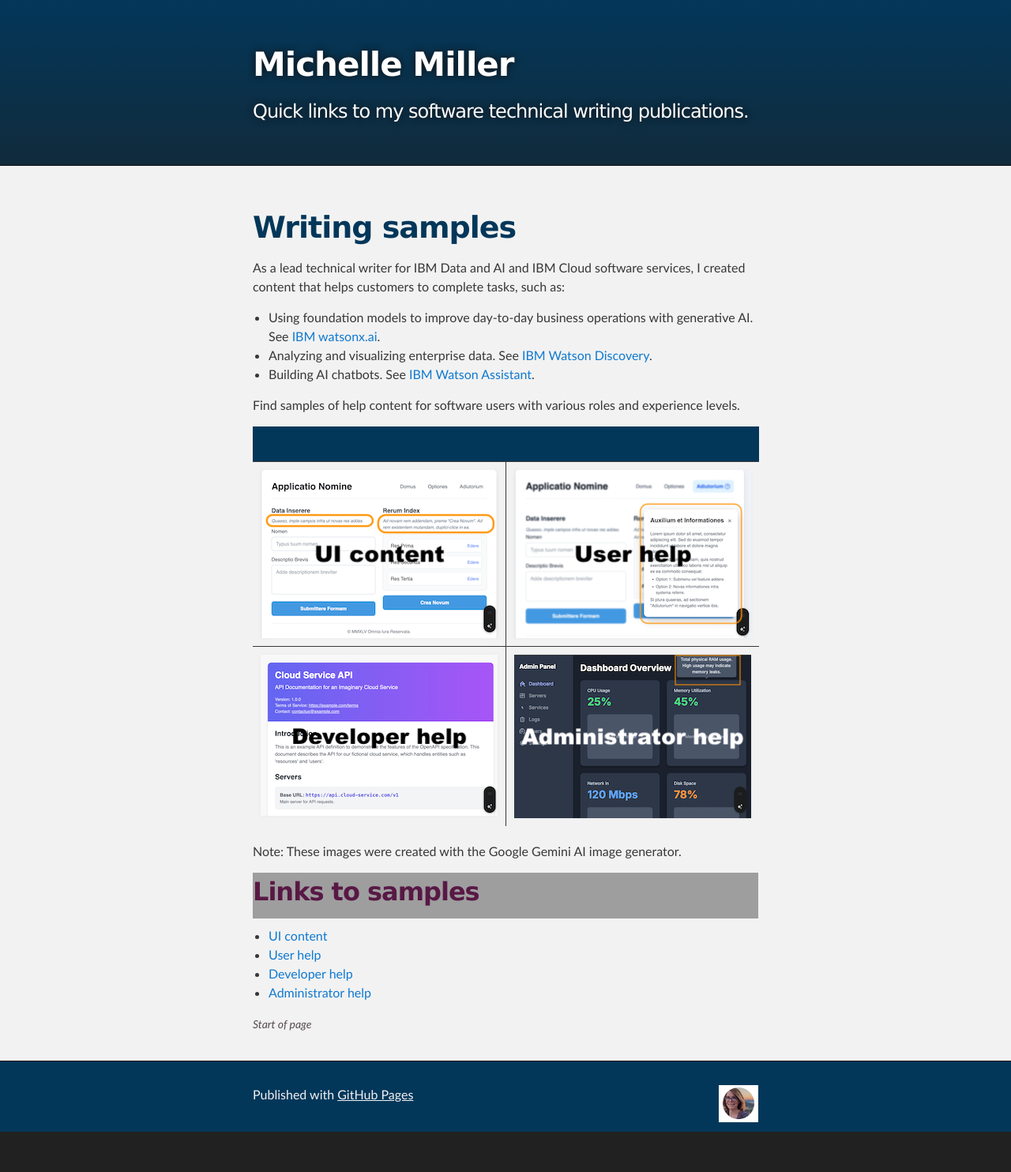
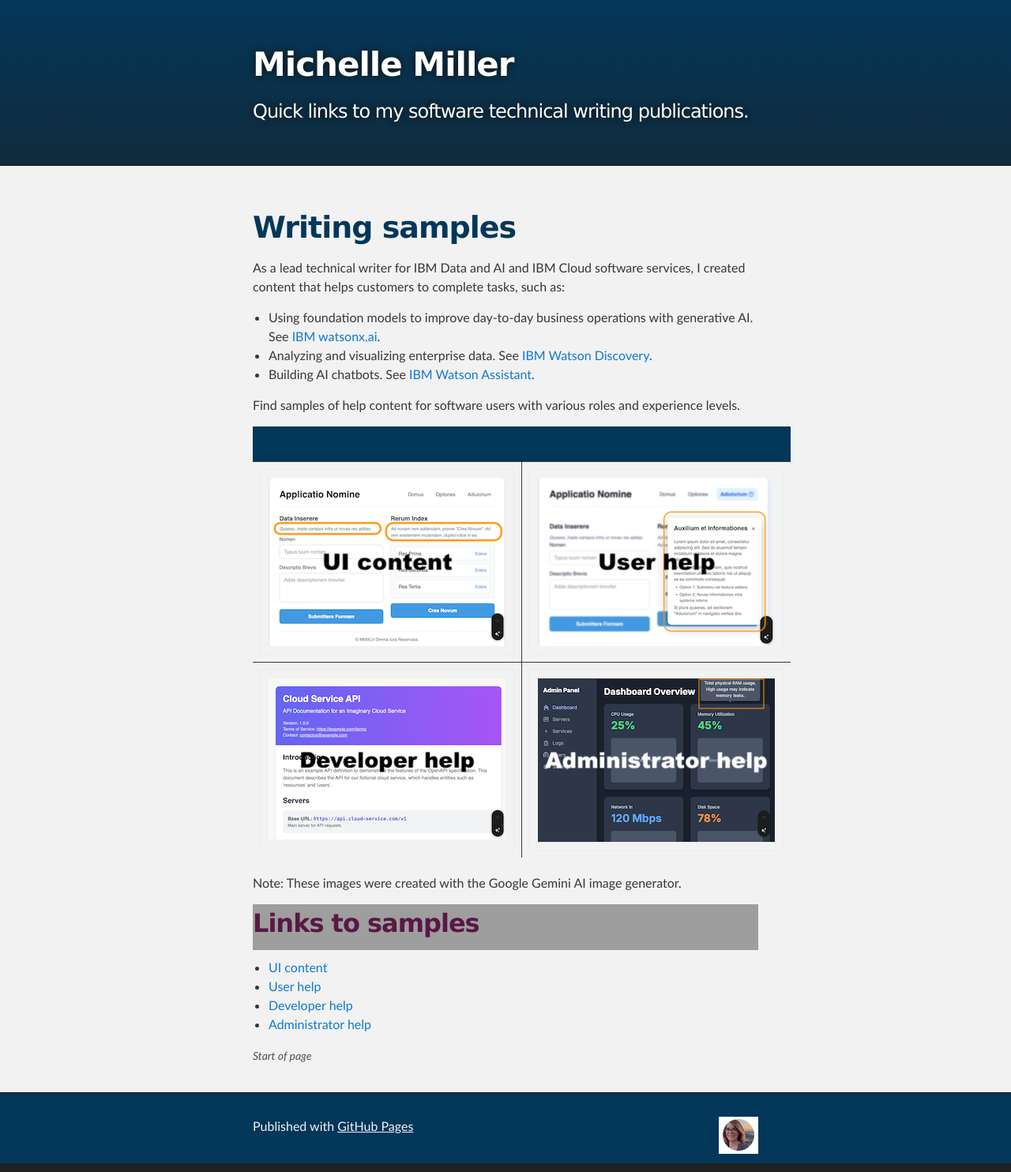
Before and after one commit to michelle-miller/michelle-miller.github.io, a Jekyll site: the page built from index.md, in a window 1280 px wide. Shown: the whole page at 79% size. Built offline with Jekyll 4.4.1, drawn with Linux system fonts in a browser that asks for light colours; our own code applies the rules of GitHub Pages for plain Markdown files; before the commit the page ends 1444 px from its top, so only the background shows below that; grey boxes are pictures that could not be loaded.

Commit message:
td img edits

```diff
--- a/_sass/jekyll-theme-slate.scss
+++ b/_sass/jekyll-theme-slate.scss
@@ -210,9 +210,9 @@ p img {
 td img {
   display: inline;
   margin: 0;
-  padding: 0;
+  padding: 10px;
   vertical-align: top;
-  text-align: center;
+  text-align: left;
   border: none;
 }
 
```
Also changed, not shown: samples/wx-security.md (+1 -1 lines).
